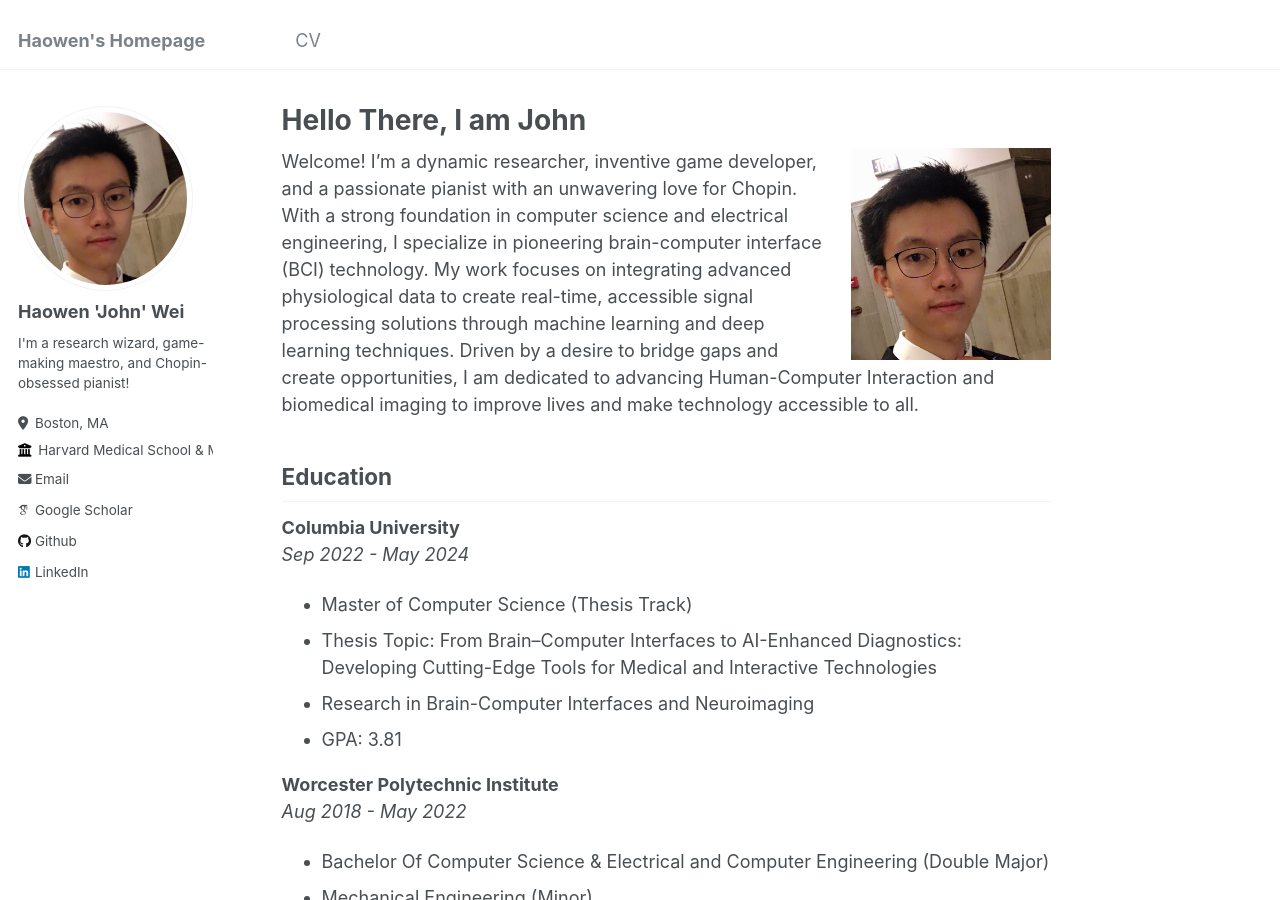
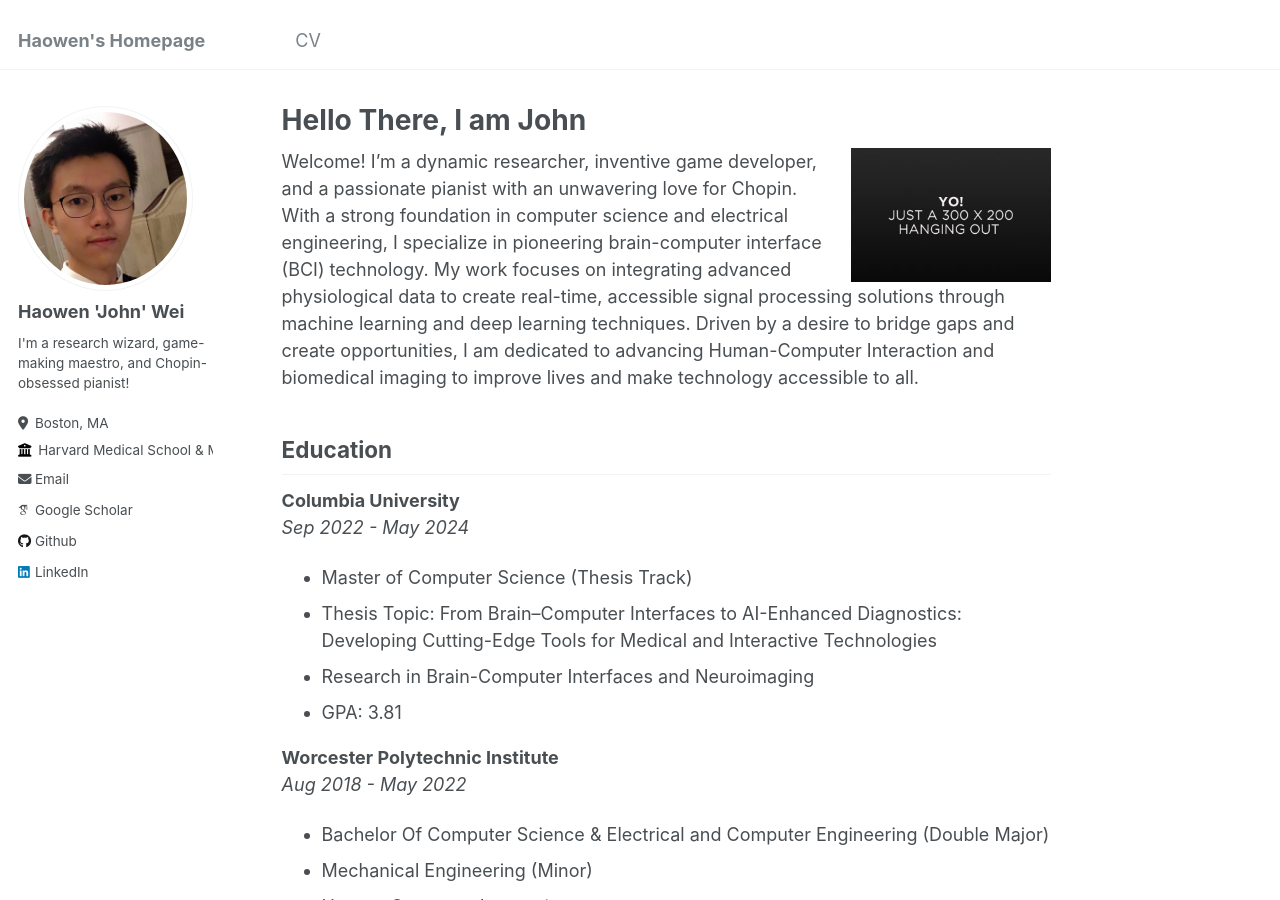
Before and after one commit to HaowenWeiJohn/haowenweijohn.github.io, a Jekyll site: the page built from archived/about.md, in a window 1280 px wide and 900 px high. Built offline with Jekyll 4.4.1, drawn with Linux system fonts in a browser that asks for light colours; some web fonts are replaced.

Commit message:
add image

```diff
--- a/archived/about.md
+++ b/archived/about.md
@@ -8,7 +8,7 @@
 ---
 
 
-![Performance](/images/avatar.png){: .align-right width="200px"}
+![Performance](../images/image-alignment-300x200.jpg){: .align-right width="200px"}
 Welcome! I'm a dynamic researcher, inventive game developer, and a passionate pianist with an unwavering love for Chopin. With a strong foundation in computer science and electrical engineering, I specialize in pioneering brain-computer interface (BCI) technology. My work focuses on integrating advanced physiological data to create real-time, accessible signal processing solutions through machine learning and deep learning techniques. Driven by a desire to bridge gaps and create opportunities, I am dedicated to advancing Human-Computer Interaction and biomedical imaging to improve lives and make technology accessible to all.
 
 
```
